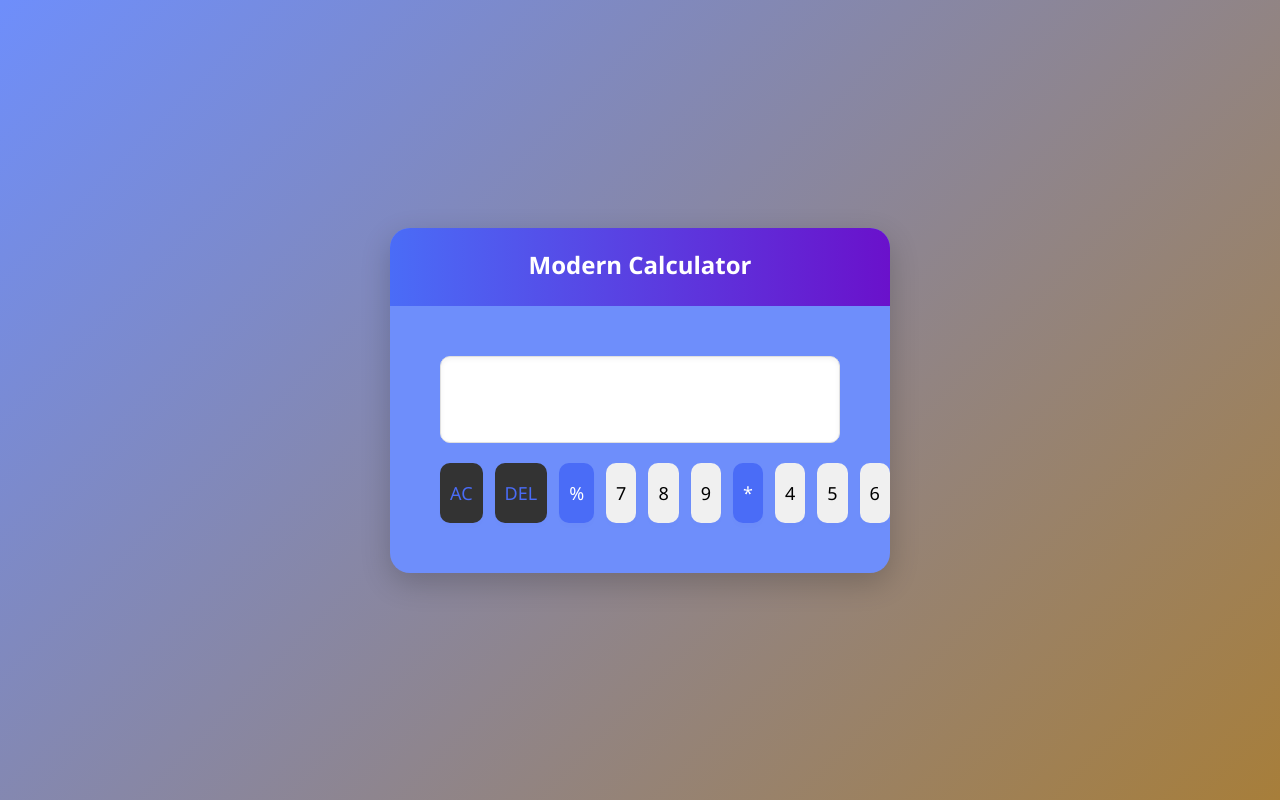
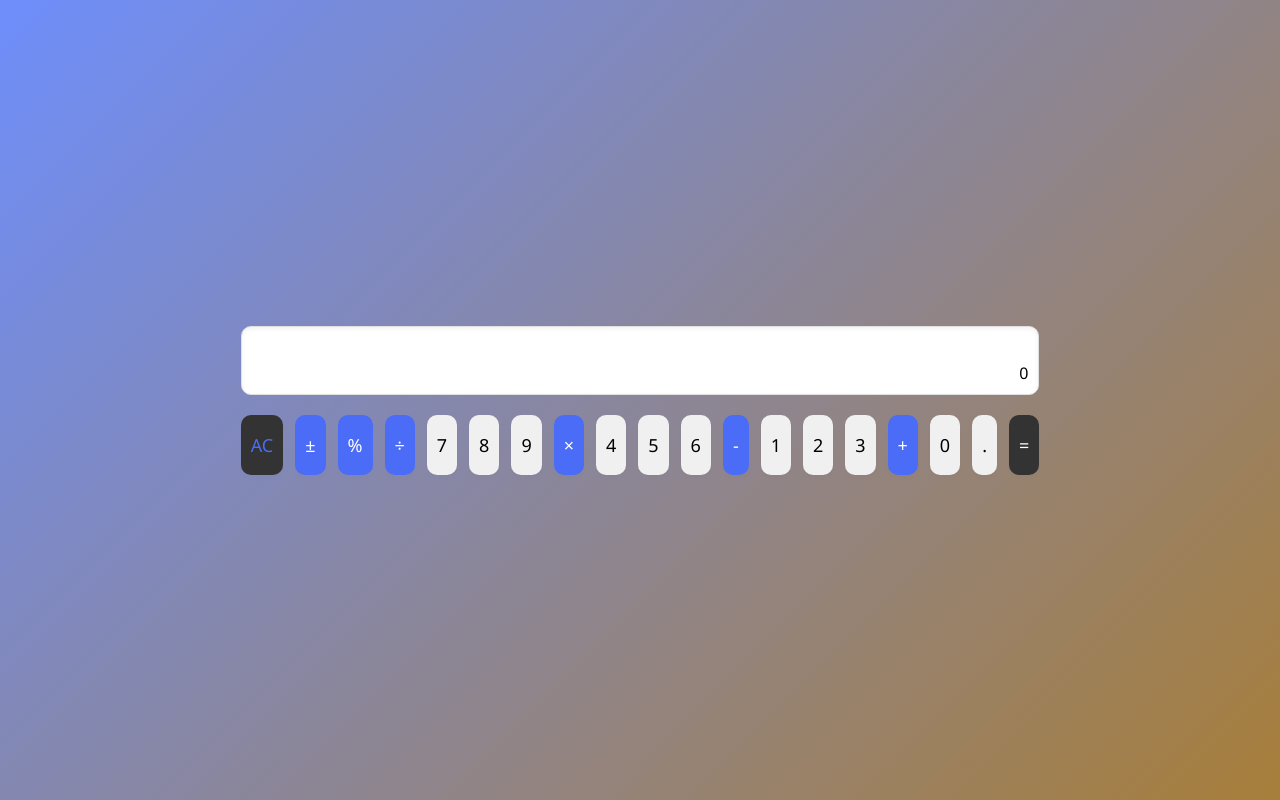
Before and after one commit to sebsibe-36/uited-project, a plain HTML site: page United project/webprojects for coursers/5. Sample calculator/index.html in a window 1280 px wide. Drawn offline with Linux system fonts and the light colour scheme.

Commit message:
Rename and update calculator HTML structure

```diff
--- a/United project/webprojects for coursers/5. Sample calculator/index.html
+++ b/United project/webprojects for coursers/5. Sample calculator/index.html
@@ -3,29 +3,26 @@
 <head>
     <meta charset="UTF-8">
     <meta name="viewport" content="width=device-width, initial-scale=1.0">
-    <title>Modaern Calculator</title>
+    <title>Dynamic Calculator</title>
     <link rel="stylesheet" href="style.css">
+
 </head>
 <body>
-    <div class="container">
-        <div class="header">
-            <h1>Modern Calculator</h1>
-        </div>
     <div class="calculator">
         <div class="display">
             <div class="previous-operand"></div>
-                <div class="current-oprerand"></div>
+            <div class="current-operand">0</div>
         </div>
-
         <div class="buttons">
-            <button class="clear span-two">AC</button>
-            <button class="delete">DEL</button>
+            <button class="clear">AC</button>
+            <button class="operator">±</button>
             <button class="operator">%</button>
+            <button class="operator">÷</button>
 
             <button class="number">7</button>
             <button class="number">8</button>
             <button class="number">9</button>
-            <button class="operator">*</button>
+            <button class="operator">×</button>
 
             <button class="number">4</button>
             <button class="number">5</button>
@@ -37,13 +34,12 @@
             <button class="number">3</button>
             <button class="operator">+</button>
 
-            <button class="number span-two">0</button>
+            <button class="number zero">0</button>
             <button class="number">.</button>
             <button class="equals">=</button>
         </div>
     </div>
 
-    </div>
    <script src="script.js"></script>
 </body>
 </html>
```
Lines whose indentation alone changed are shown as unchanged.
